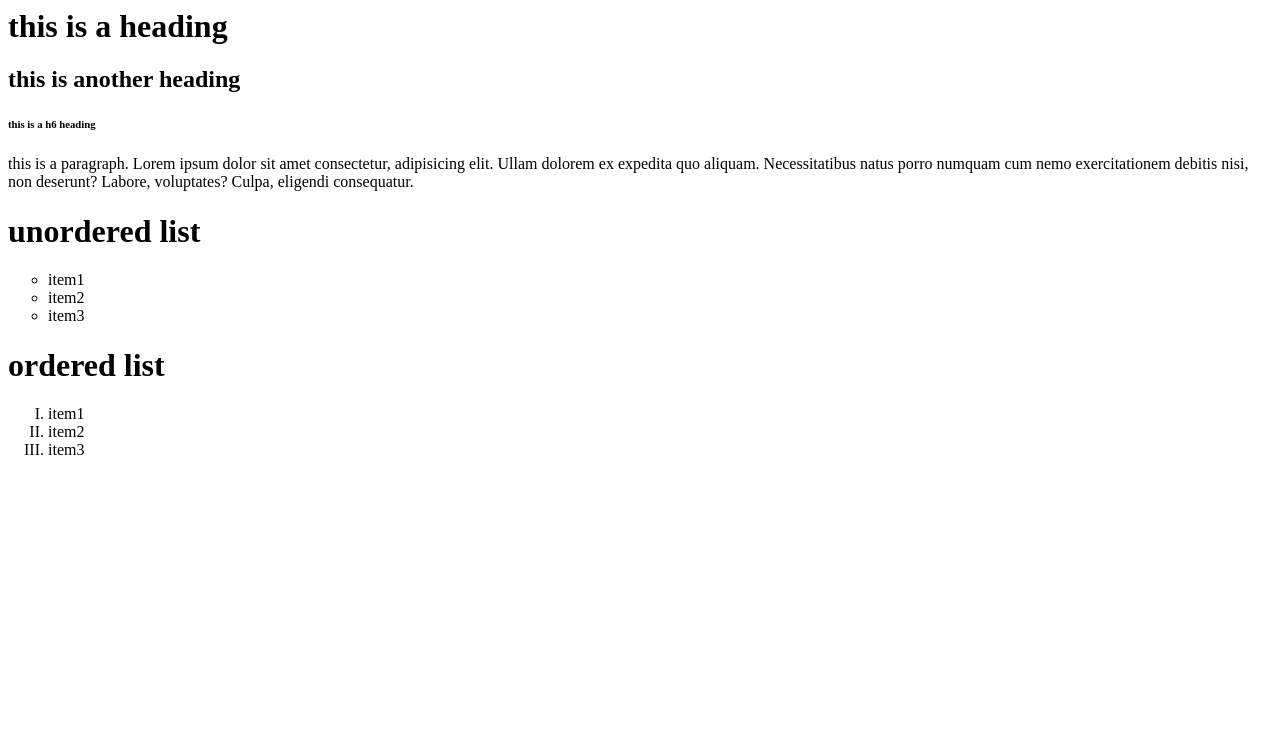
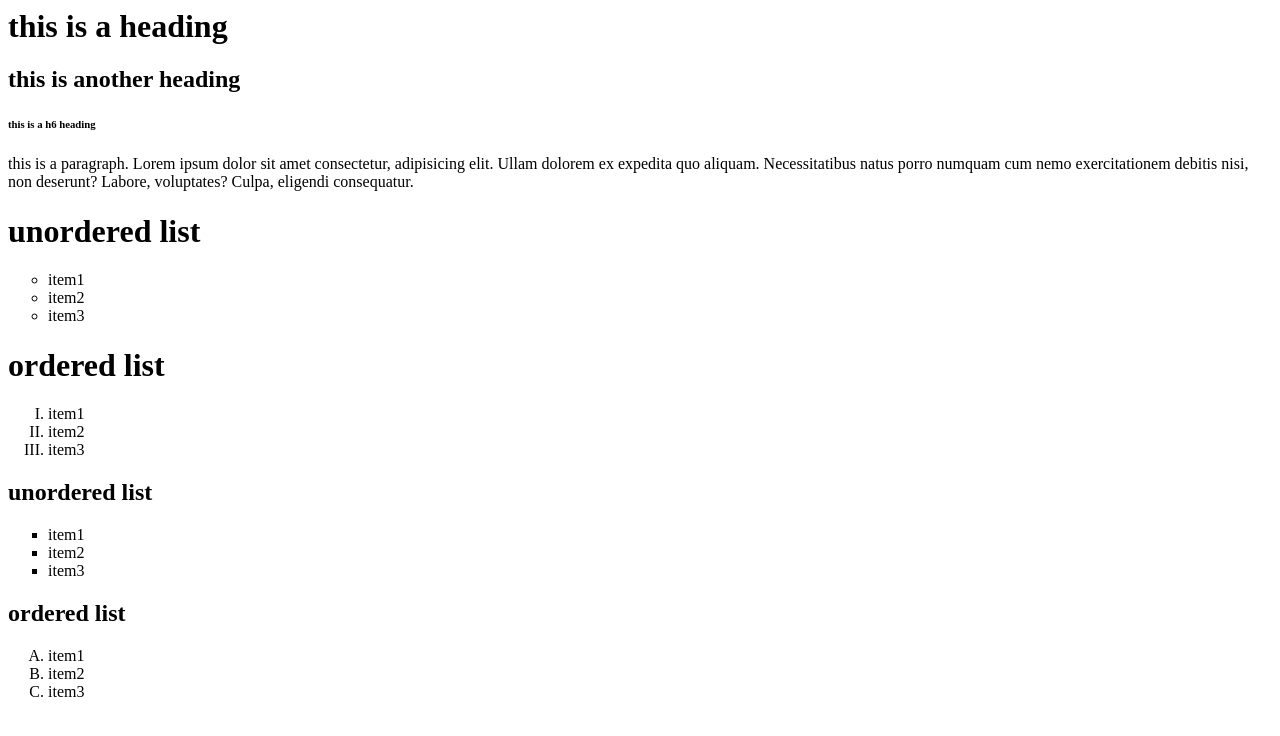
Before and after one commit to aslam4123/html, a plain HTML site: page index.html in a window 1280 px wide. Drawn offline with Linux system fonts and the light colour scheme.

Commit message:
another file

```diff
--- a/index.html
+++ b/index.html
@@ -20,6 +20,19 @@
             <li>item3</li>
 
         </ol>
+        <h2>unordered list</h2>
+        <ul type="square">
+            <li>item1</li>
+            <li>item2</li>
+            <li>item3</li>
+        </ul>
+        <h2>ordered list</h2>
+        <ol type="A">
+            <li>item1</li>
+            <li>item2</li>
+            <li>item3</li>
+
+        </ol>
 
 
     </body>
```
